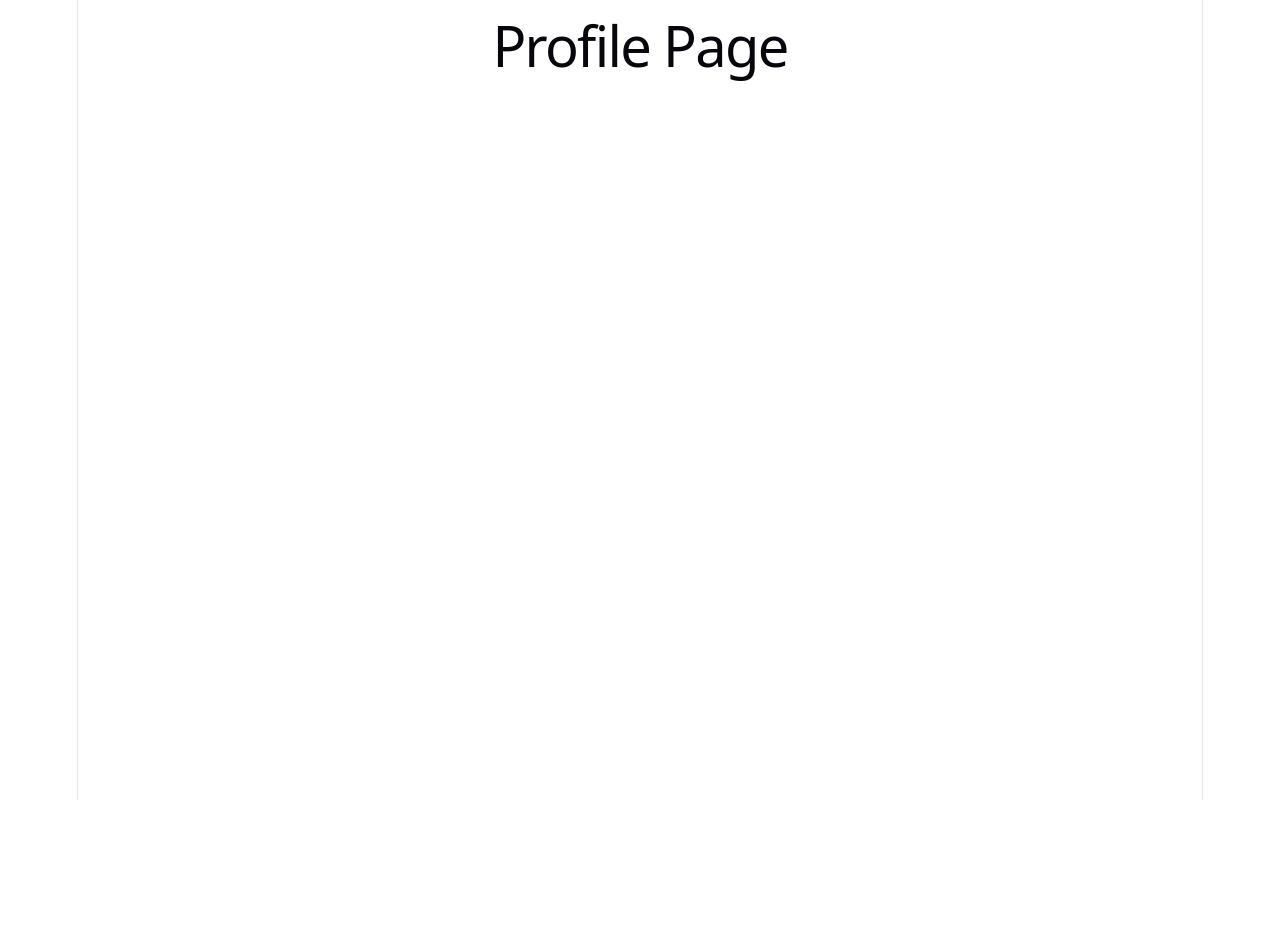
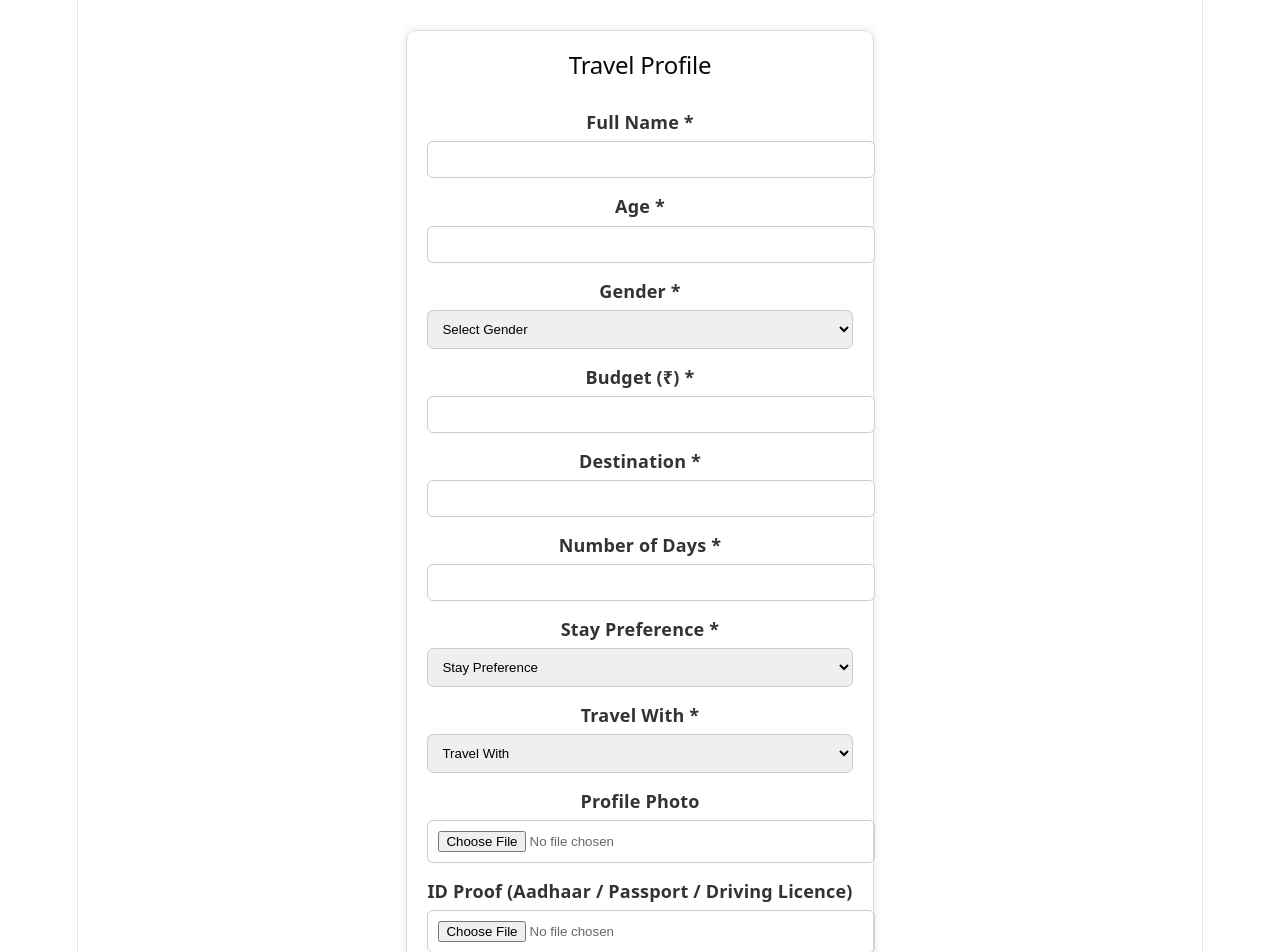
Before and after one commit to arnika44/TravelBuddy-frontend, a React app: page /profile in a window 1280 px wide. Shown: the top 952 px of the page. Before the commit the page ends 800 px from the top, so only its background shows below. Built offline with nearby package versions, Linux system fonts and the light colour scheme; the HTML template or start-up script is replaced by a standard one.

Commit message:
Profile save completed

```diff
--- a/src/pages/Dashboard.jsx
+++ b/src/pages/Dashboard.jsx
@@ -41,8 +41,24 @@ export default function Dashboard() {
         <h3>Dashboard</h3>
 
         <p>
-          Next step me profile fill karna hoga.
-        </p>
+  Please complete your travel profile to start finding travel partners.
+</p>
+
+<Link
+  to="/profile"
+  style={{
+    display: "inline-block",
+    marginTop: "20px",
+    background: "#0d6efd",
+    color: "white",
+    padding: "12px 20px",
+    borderRadius: "8px",
+    textDecoration: "none",
+    fontWeight: "bold"
+  }}
+>
+  Complete Profile →
+</Link>
 
       </div>
 
--- a/src/pages/Profile.jsx
+++ b/src/pages/Profile.jsx
@@ -1,7 +1,211 @@
-export default function Profile(){
+import { useState } from "react";
+import axios from "axios";
+const API = "https://travelbuddy-backend-4w7o.onrender.com";
 
-return(
-<h1>Profile Page</h1>
-);
+export default function Profile() {
 
+  const [form, setForm] = useState({
+    fullName: "",
+    age: "",
+    gender: "",
+    budget: "",
+    destination: "",
+    days: "",
+    stay: "",
+    travelWith: "",
+    preferredGender: ""
+  });
+
+  const handleChange = (e) => {
+    setForm({
+      ...form,
+      [e.target.name]: e.target.value
+    });
+  };
+  const saveProfile = async () => {
+
+  try {
+
+    await axios.post(`${API}/save-profile`, form);
+
+    alert("Profile Saved Successfully ✅");
+
+  } catch (err) {
+
+    alert("Profile Save Failed");
+
+  }
+
+};
+
+  return (
+    <div
+      style={{
+        maxWidth: "700px",
+        margin: "30px auto",
+        padding: "20px",
+        border: "1px solid #ddd",
+        borderRadius: "10px",
+        boxShadow: "0 0 10px rgba(0,0,0,0.1)"
+      }}
+    >
+      <h2 style={{ textAlign: "center", marginBottom: "30px" }}>
+  Travel Profile
+</h2>
+
+<label style={label}>Full Name *</label>
+<input
+  type="text"
+  name="fullName"
+  value={form.fullName}
+  onChange={handleChange}
+  style={input}
+/>
+
+<label style={label}>Age *</label>
+<input
+  type="number"
+  name="age"
+  value={form.age}
+  onChange={handleChange}
+  style={input}
+/>
+
+<label style={label}>Gender *</label>
+<select
+  name="gender"
+  value={form.gender}
+  onChange={handleChange}
+  style={input}
+>
+  <option value="">Select Gender</option>
+  <option>Male</option>
+  <option>Female</option>
+  <option>Other</option>
+</select>
+
+<label style={label}>Budget (₹) *</label>
+<input
+  type="number"
+  name="budget"
+  value={form.budget}
+  onChange={handleChange}
+  style={input}
+/>
+
+<label style={label}>Destination *</label>
+<input
+  type="text"
+  name="destination"
+  value={form.destination}
+  onChange={handleChange}
+  style={input}
+/>
+
+<label style={label}>Number of Days *</label>
+<input
+  type="number"
+  name="days"
+  value={form.days}
+  onChange={handleChange}
+  style={input}
+/>
+
+ <label style={label}>Stay Preference *</label>
+
+<select
+  name="stay"
+  value={form.stay}
+  onChange={handleChange}
+  style={input}
+>
+  <option value="">Stay Preference</option>
+  <option>Hotel</option>
+  <option>Hostel</option>
+  <option>Villa</option>
+  <option>Resort</option>
+  <option>Homestay</option>
+  <option>Guest House</option>
+  <option>Camping</option>
+</select>
+
+<label style={label}>Travel With *</label>
+
+<select
+  name="travelWith"
+  value={form.travelWith}
+  onChange={handleChange}
+  style={input}
+>
+  <option value="">Travel With</option>
+  <option>Solo</option>
+  <option>Friends</option>
+  <option>Family</option>
+  <option>Couple</option>
+</select>
+
+{form.travelWith === "Solo" && (
+  <>
+    <label style={label}>Preferred Partner Gender</label>
+
+    <select
+      name="preferredGender"
+      value={form.preferredGender}
+      onChange={handleChange}
+      style={input}
+    >
+      <option value="">Preferred Partner Gender</option>
+      <option>Male</option>
+      <option>Female</option>
+      <option>Any</option>
+    </select>
+  </>
+)}
+
+<label style={label}>Profile Photo</label>
+
+<input
+  type="file"
+  accept="image/*"
+  style={input}
+/>
+
+<label style={label}>ID Proof (Aadhaar / Passport / Driving Licence)</label>
+<input
+  type="file"
+  accept="image/*"
+  style={input}
+/>
+
+<button
+  onClick={saveProfile}
+  style={{
+    width: "100%",
+    padding: "12px",
+    background: "#0d6efd",
+    color: "white",
+    border: "none",
+    borderRadius: "8px",
+    cursor: "pointer",
+    fontSize: "16px"
+  }}
+>
+  Save Profile
+</button>
+    </div>
+  );
 }
+const label = {
+  display: "block",
+  marginBottom: "6px",
+  fontWeight: "bold",
+  color: "#333"
+};
+
+const input = {
+  width: "100%",
+  padding: "10px",
+  marginBottom: "15px",
+  borderRadius: "6px",
+  border: "1px solid #ccc"
+};
```
